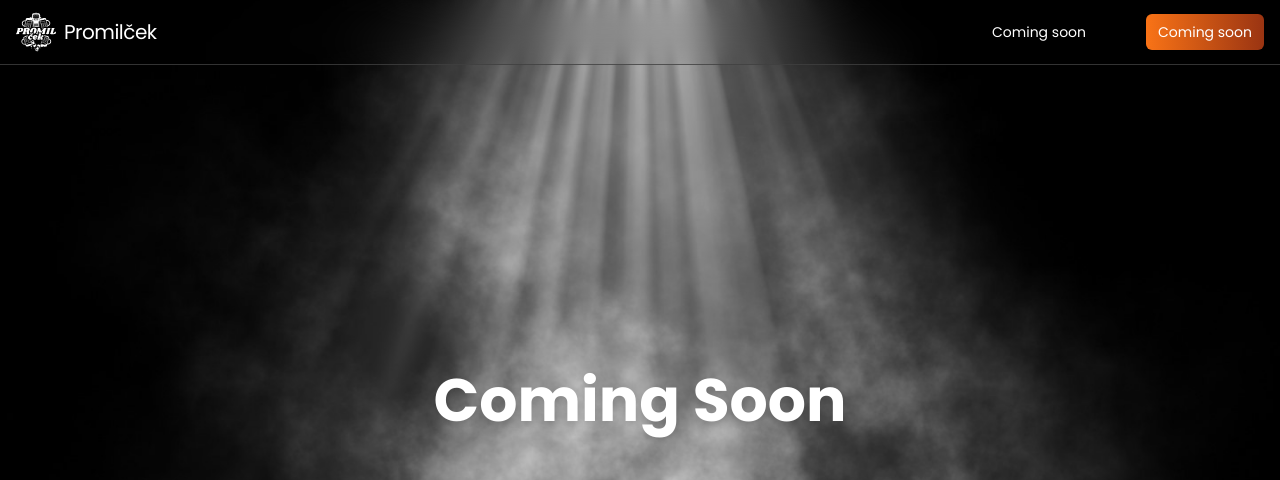
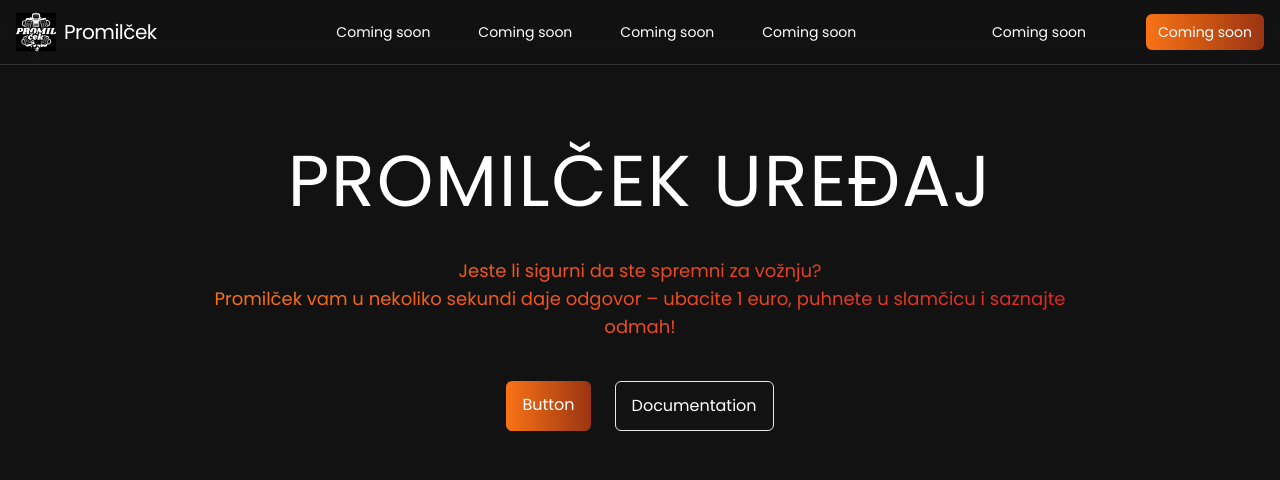
Before and after one commit to JosipBosnjak/website, a React (Vite) app: page / in a window 1280 px wide. Shown: the top 480 px of the page. Built offline with nearby package versions, Linux system fonts and the light colour scheme.

Commit message:
First Deploy

```diff
--- a/index.html
+++ b/index.html
@@ -5,6 +5,22 @@
     <link rel="icon" type="image/svg+xml" href="./src/assets/logo.svg" />
     <meta name="viewport" content="width=device-width, initial-scale=1.0" />
     <title>Promilček</title>
+    <meta
+      name="description"
+      content="Provjerite promile u nekoliko sekundi uz Promilček – brz i pouzdan uređaj za testiranje alkohola."
+    />
+    <meta property="og:title" content="Promilček – Brza provjera alkohola" />
+    <meta
+      property="og:description"
+      content="Ubaci 1 euro, puhni u slamčicu i odmah saznaj rezultat!"
+    />
+    <meta
+      property="og:image"
+      content="https://tvojadomena.com/assets/promilcek-preview.jpg"
+    />
+    <meta property="og:url" content="https://tvojadomena.com" />
+    <meta property="og:type" content="website" />
+    <link rel="icon" type="image/svg+xml" href="./src/assets/logo.svg" />
   </head>
   <body>
     <div id="root"></div>
--- a/package.json
+++ b/package.json
@@ -31,6 +31,6 @@
     "globals": "^15.11.0",
     "postcss": "^8.4.47",
     "tailwindcss": "^3.4.14",
-    "vite": "4.2.2"
+    "vite": "^4.5.9"
   }
 }
--- a/src/App.jsx
+++ b/src/App.jsx
@@ -1,25 +1,27 @@
-//import FeatureSection from './components/FeatureSection';
-//import Footer from './components/Footer';
-//import HeroSection from './components/HeroSection';
-import ComingSoon from './components/ComingSoon';
+import FeatureSection from './components/FeatureSection';
+import Footer from './components/Footer';
+import HeroSection from './components/HeroSection';
+//import ComingSoon from './components/ComingSoon';
 import Navbar from './components/Navbar';
-//import Pricing from './components/Pricing';
-//import Testimonials from './components/Testimonials';
-//import Workflow from './components/Workflow';
+import Pricing from './components/Pricing';
+import Testimonials from './components/Testimonials';
+import Workflow from './components/Workflow';
 
 const App = () => {
   return (
     <>
       <div className="relative">
         <Navbar />
-        <ComingSoon />
-        {/*
         <HeroSection />
         <FeatureSection />
         <Workflow />
         <Pricing />
         <Testimonials />
         <Footer />
+        {/*
+        <ComingSoon />
+
+
         */}
       </div>
     </>
--- a/src/components/HeroSection.jsx
+++ b/src/components/HeroSection.jsx
@@ -5,16 +5,15 @@
   return (
     <div className="flex flex-col items-center mt-6 lg:mt-20">
       <h1 className="text-4xl sm:text-6xl lg:text-7xl text-center tracking-wide">
-        IVANOVA STRANICA UPDATE
+        PROMILČEK UREĐAJ
         <span className="bg-gradient-to-r from-orange-500 to-red-800 text-transparent bg-clip-text">
           {' '}
-          za projekt
         </span>
       </h1>
-      <p className="mt-10 text-lg text-center text-neutral-500 max-w-4xl">
-        Neki tekst Lorem ipsum dolor, sit amet consectetur adipisicing elit.
-        Suscipit odit reiciendis repudiandae minima ipsum laudantium corporis
-        officia maxime at incidunt.
+      <p className="mt-10 text-lg text-center bg-clip-text text-transparent bg-gradient-to-r from-orange-500 to-red-600 max-w-4xl">
+        Jeste li sigurni da ste spremni za vožnju? <br /> Promilček vam u
+        nekoliko sekundi daje odgovor – ubacite 1 euro, puhnete u slamčicu i
+        saznajte odmah!
       </p>
       <div className="flex justify-center my-10">
         <a
--- a/src/components/Navbar.jsx
+++ b/src/components/Navbar.jsx
@@ -10,21 +10,20 @@
     setMobileDrawerOpen(!mobileDrawerOpen);
   };
   return (
-    <nav className="absolute top-0 z-50 w-full py-3 backdrop-blur-lg border-b border-neutral-700/80">
+    <nav className="top-0 z-50 w-full py-3 backdrop-blur-lg border-b border-neutral-700/80">
       <div className="container px-4 mx-auto relative text-sm">
         <div className="flex justify-between items-center">
           <div className="flex items-center flex-shrink-0">
             <img className="h-10 w-10 mr-2" src={logo} alt="logo" />
             <span className="text-xl tracking-tight">Promilček</span>
           </div>
-          {/*<ul className="hidden lg:flex ml-14 space-x-12">
+          <ul className="hidden lg:flex ml-14 space-x-12">
             {navItems.map((item, index) => (
               <li key={index}>
                 <a href="{item.href}">{item.label}</a>
               </li>
             ))}
           </ul>
-*/}
 
           <div className="hidden lg:flex justify-center space-x-12 items-center">
             <a href="https://promilcek.com/" className="py-2 px-3 rounded.md">
```
Also changed, not shown: 1 other file (tests, documents, lock files or other folders).
